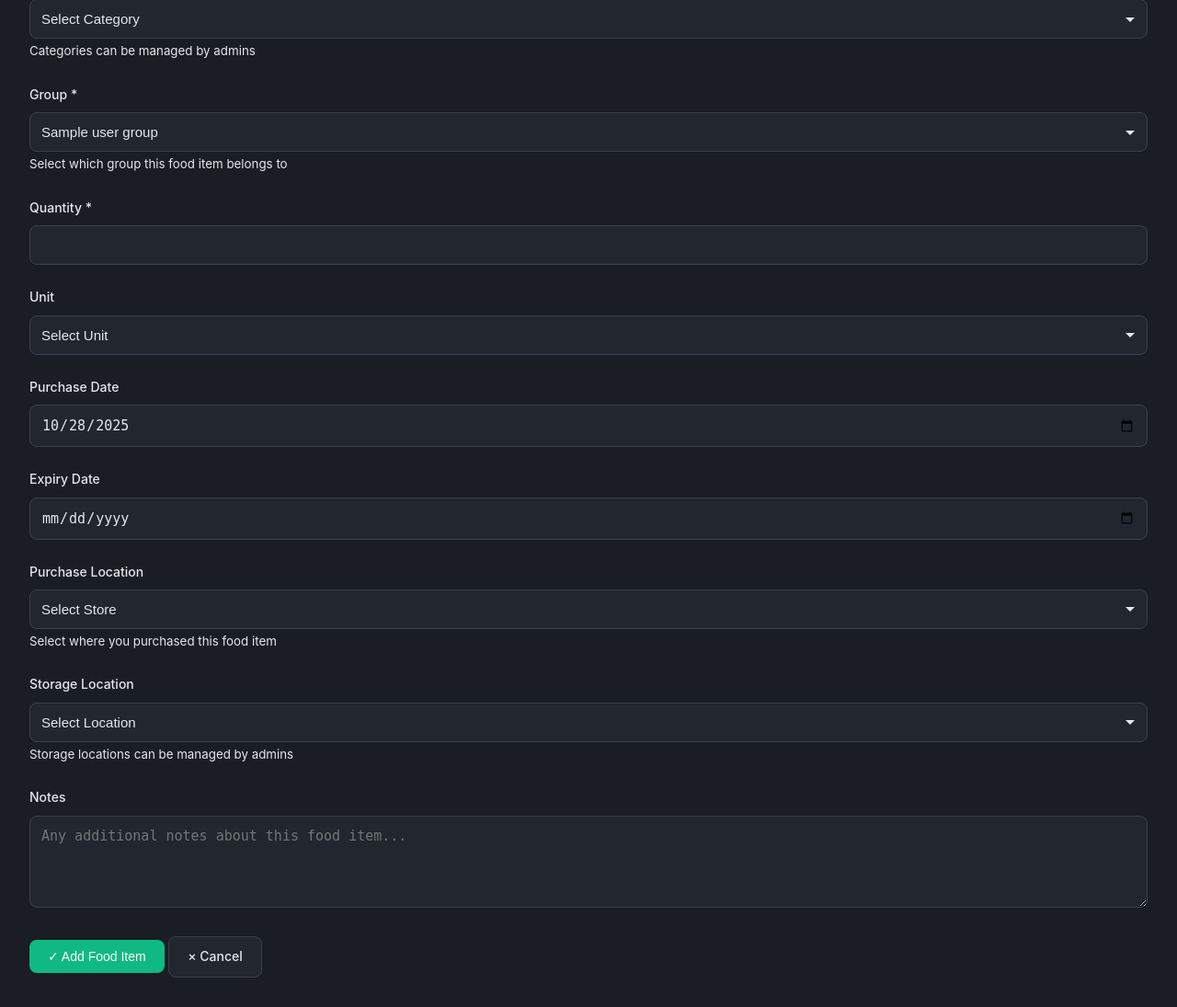
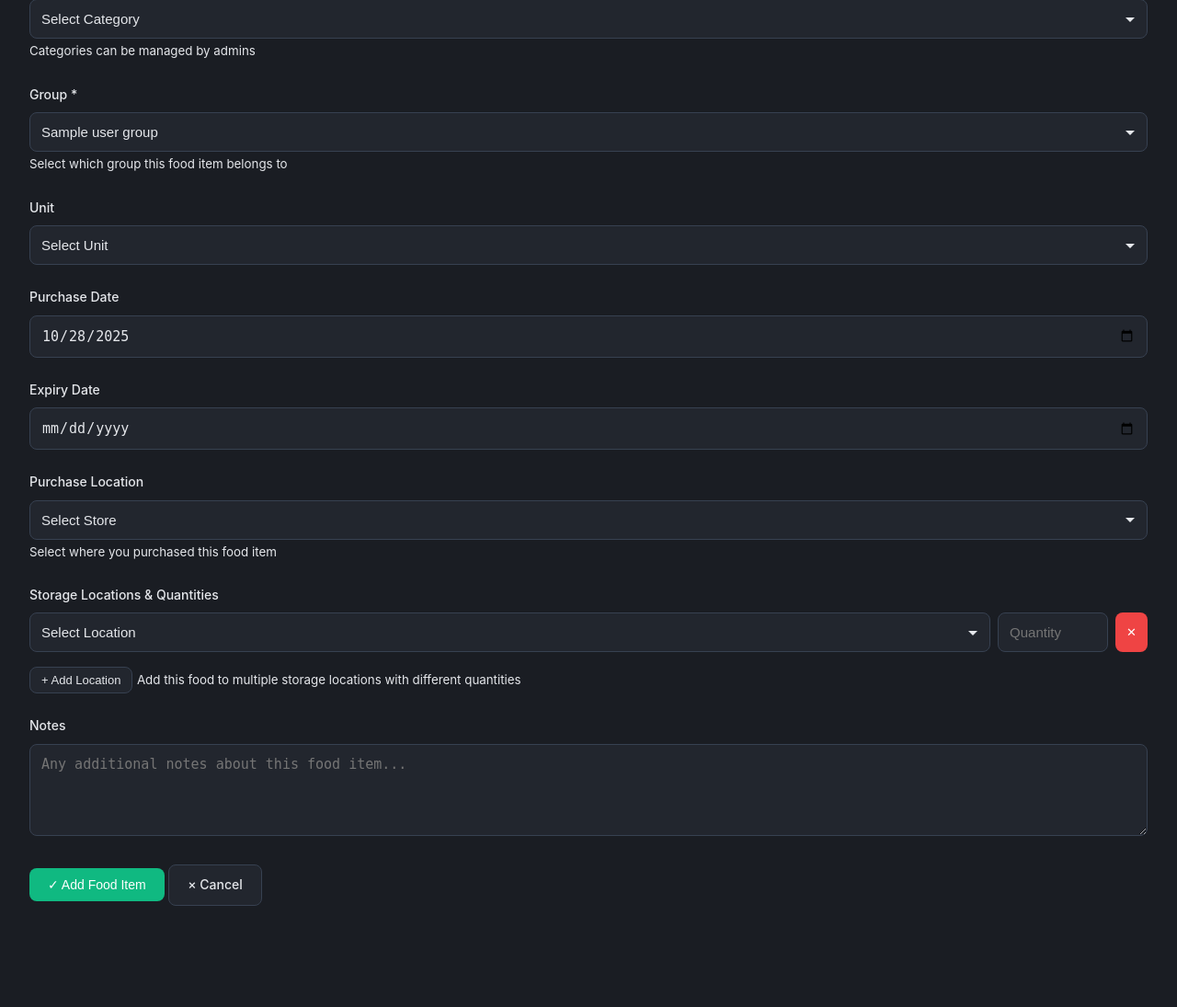
Before and after one commit to jrwoodman/food-inventory-db, a PHP site: template src/views/add_food.php in a window 1280 px wide. Shown: the part 341-1436 px from the top of the page at 92% size. After the commit the page ends 1326 px from the top, so only its background shows below. Run offline with PHP 8.4, Linux system fonts and the light colour scheme; the template is opened without the code that fills it: most values are stand-ins (such as "Sample title", 1, 10 or a date in 2020).

Commit message:
Add multiple location support to single food add
- Updated form to support adding food to multiple locations at once
- Each location can have a different quantity
- Checks for duplicates per location (same name + location + group)
- If exists at location, adds to quantity; otherwise creates new entry
- Allows dynamically adding/removing location rows
- Shows success count for number of locations added/updated
- Matches ingredient multi-location functionality

```diff
--- a/src/views/add_food.php
+++ b/src/views/add_food.php
@@ -104,12 +104,6 @@
                     <small class="form-help">Select which group this food item belongs to</small>
                 </div>
 
-                <div class="form-row">
-                    <div class="form-group">
-                        <label for="quantity">Quantity *</label>
-                        <input type="number" id="quantity" name="quantity" step="0.01" required>
-                    </div>
-
                 <div class="form-group">
                     <label for="unit">Unit</label>
                     <select id="unit" name="unit">
@@ -125,7 +119,6 @@
                             <?php endforeach; ?>
                         <?php endif; ?>
                     </select>
-                    </div>
                 </div>
 
                 <div class="form-row">
@@ -157,8 +150,10 @@
                 </div>
 
                 <div class="form-group">
-                    <label for="location">Storage Location</label>
-                    <select id="location" name="location">
+                    <label>Storage Locations & Quantities</label>
+                    <div id="locations-container">
+                        <div class="location-row" style="display: flex; gap: 0.5rem; margin-bottom: 0.5rem;">
+                            <select name="locations[0][location]" style="flex: 1;" required>
                                 <option value="">Select Location</option>
                                 <?php if(isset($locations) && !empty($locations)): ?>
                                     <?php foreach($locations as $location): ?>
@@ -168,8 +163,39 @@
                                     <?php endforeach; ?>
                                 <?php endif; ?>
                             </select>
-                    <small class="form-help">Storage locations can be managed by admins</small>
+                            <input type="number" name="locations[0][quantity]" placeholder="Quantity" step="0.01" style="width: 120px;" required>
+                            <button type="button" class="btn btn-danger btn-sm" onclick="this.parentElement.remove();">✕</button>
                         </div>
+                    </div>
+                    <button type="button" class="btn btn-secondary btn-sm" onclick="addLocationRow()" style="margin-top: 0.5rem;">+ Add Location</button>
+                    <small class="form-help">Add this food to multiple storage locations with different quantities</small>
+                </div>
+
+                <script>
+                let locationIndex = 1;
+                const locationsData = <?php echo json_encode($locations ?? []); ?>;
+                function addLocationRow() {
+                    const container = document.getElementById('locations-container');
+                    const row = document.createElement('div');
+                    row.className = 'location-row';
+                    row.style.cssText = 'display: flex; gap: 0.5rem; margin-bottom: 0.5rem;';
+
+                    let optionsHtml = '<option value="">Select Location</option>';
+                    locationsData.forEach(loc => {
+                        optionsHtml += `<option value="${loc.name}">${loc.name}</option>`;
+                    });
+
+                    row.innerHTML = `
+                        <select name="locations[${locationIndex}][location]" style="flex: 1;" required>
+                            ${optionsHtml}
+                        </select>
+                        <input type="number" name="locations[${locationIndex}][quantity]" placeholder="Quantity" step="0.01" style="width: 120px;" required>
+                        <button type="button" class="btn btn-danger btn-sm" onclick="this.parentElement.remove();">✕</button>
+                    `;
+                    container.appendChild(row);
+                    locationIndex++;
+                }
+                </script>
 
                 <div class="form-group">
                     <label for="notes">Notes</label>
```
Also changed, not shown: src/controllers/InventoryController.php (+39 -15 lines). Lines whose indentation alone changed are shown as unchanged.
